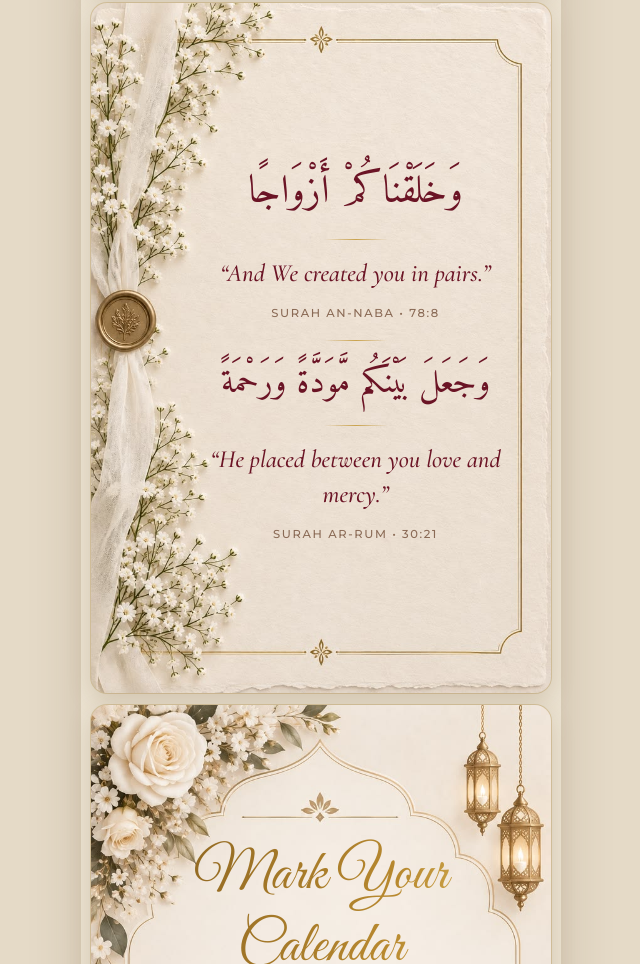
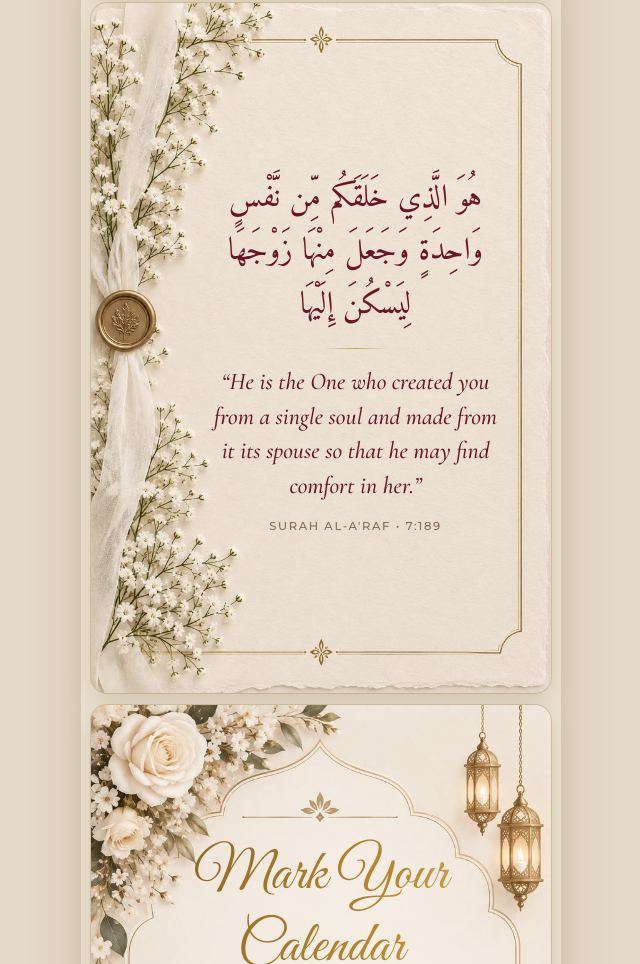
Before and after one commit to shaheelsaha/jassim_mrg, a website built with Vite: page index.html in a window 1280 px wide. Shown: the part 1411-2375 px from the top of the page, without its empty margins (319-959 px from the left). Built offline with nearby package versions, Linux system fonts and the light colour scheme; some packages are replaced by stand-ins of ours.

Commit message:
feat: update Quran verse to Surah Al-A'raf 7:189

```diff
--- a/index.html
+++ b/index.html
@@ -80,15 +80,10 @@
   <!-- 3 · VERSE -->
   <section class="sec pg-paper quote">
     <div class="reveal">
-      <div class="arabic verse">وَخَلَقْنَاكُمْ أَزْوَاجًا</div>
+      <div class="arabic verse" style="font-size:calc(var(--p)*.068);line-height:1.7;padding:0 6px;">هُوَ الَّذِي خَلَقَكُم مِّن نَّفْسٍ وَاحِدَةٍ وَجَعَلَ مِنْهَا زَوْجَهَا لِيَسْكُنَ إِلَيْهَا</div>
       <div class="rule"></div>
-      <p class="trans">“And We created you in pairs.”</p>
-      <small>Surah An-Naba • 78:8</small>
-      <div class="rule"></div>
-      <div class="arabic verse verse2">وَجَعَلَ بَيْنَكُم مَّوَدَّةً وَرَحْمَةً</div>
-      <div class="rule"></div>
-      <p class="trans">“He placed between you love and mercy.”</p>
-      <small>Surah Ar-Rum • 30:21</small>
+      <p class="trans" style="font-size:calc(var(--p)*.052);line-height:1.45;max-width:18em;margin:0 auto;">“He is the One who created you from a single soul and made from it its spouse so that he may find comfort in her.”</p>
+      <small style="margin-top:12px;">Surah Al-A'raf • 7:189</small>
     </div>
   </section>
 
```
